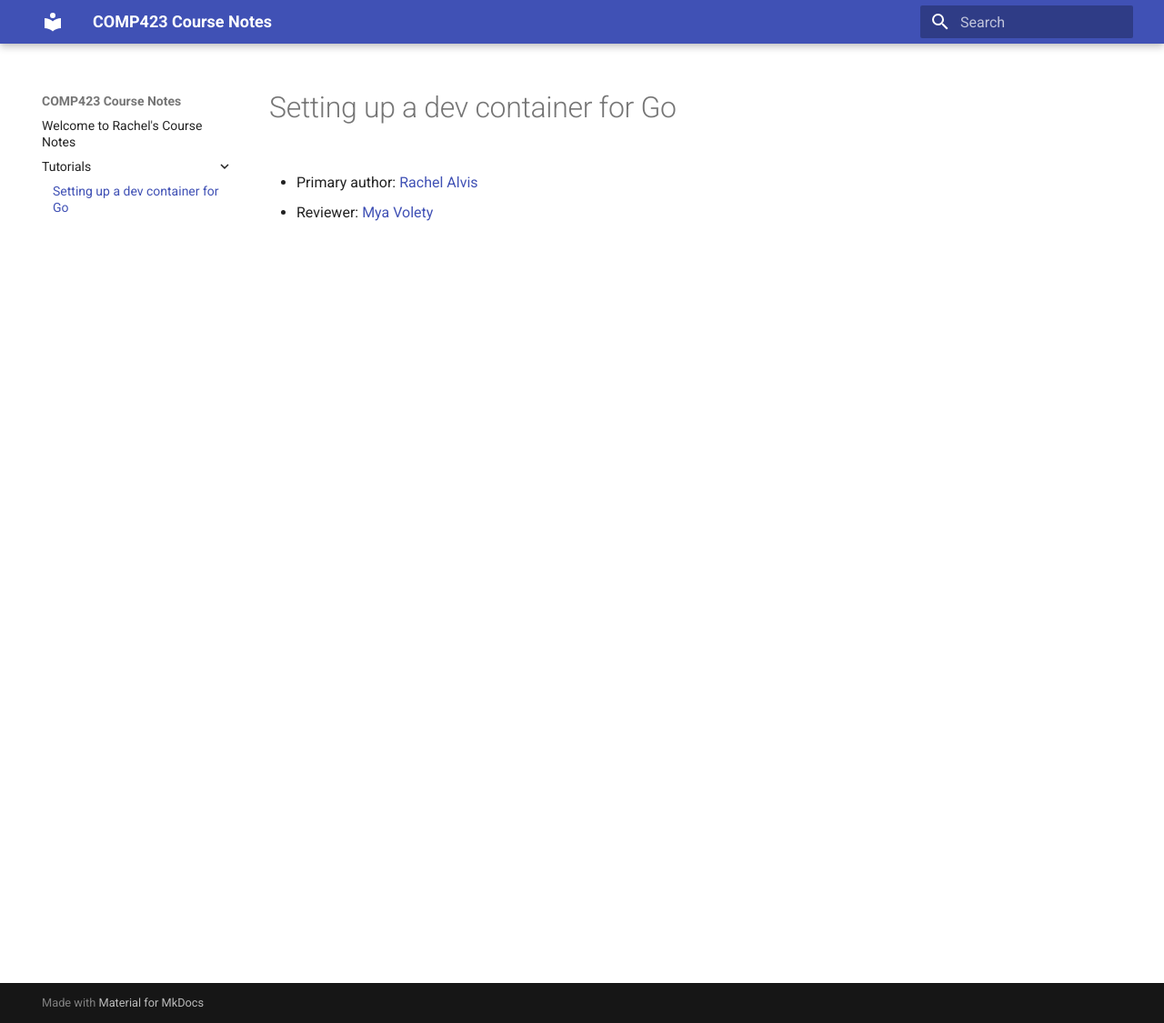
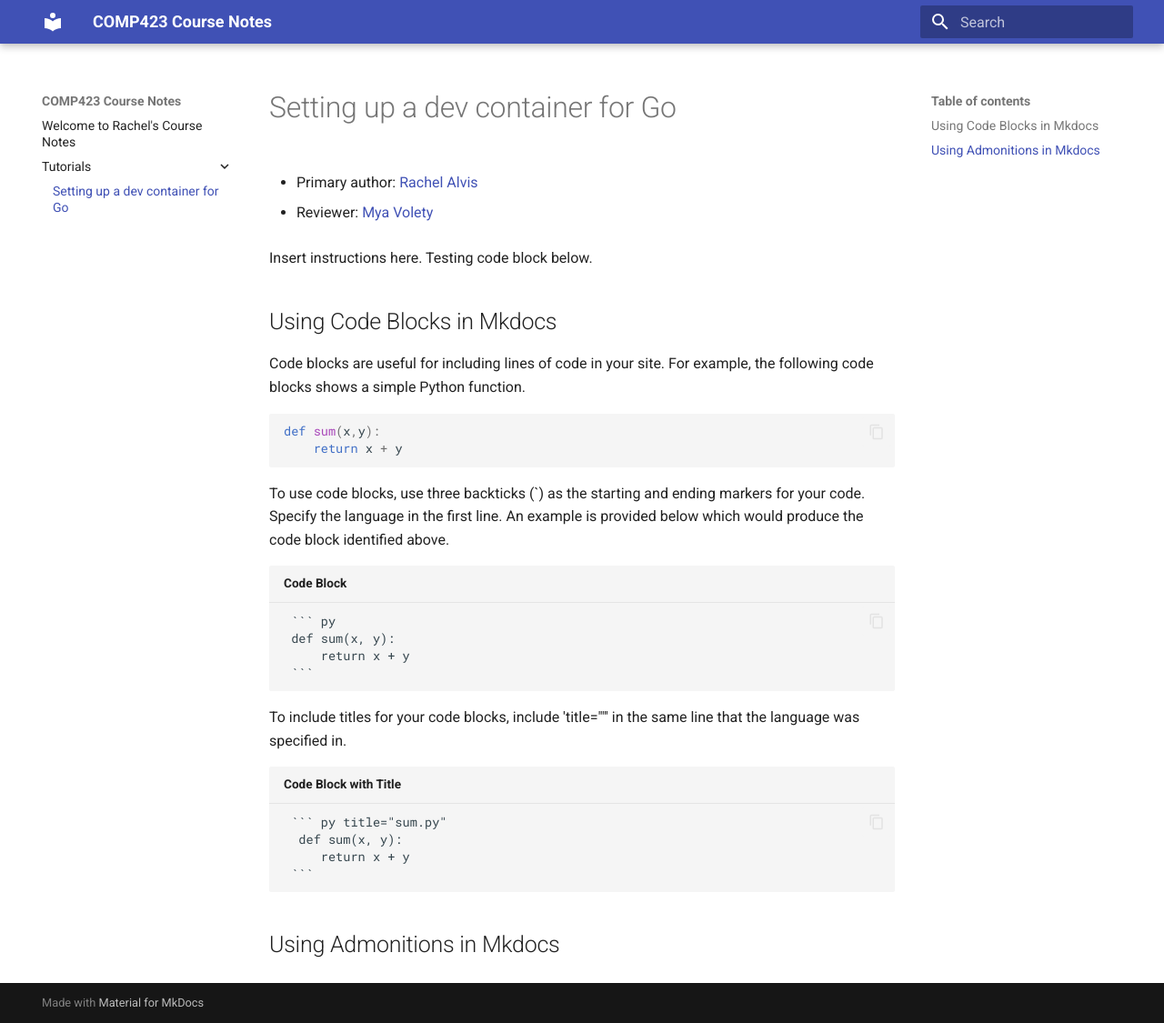
Before and after one commit to rcalvis/comp423-course-notes, an MkDocs documentation site: the page built from docs/tutorials/go-setup.md, in a window 1280 px wide and 1125 px high. Shown: the whole window at 91% size. Built offline with MkDocs 1.6.1 and Material for MkDocs 9.7.7, drawn with Linux system fonts in a browser that asks for light colours.

Commit message:
Added code blocks to mkdocs file as well as tutorial

````diff
--- a/docs/tutorials/go-setup.md
+++ b/docs/tutorials/go-setup.md
@@ -3,3 +3,34 @@
 * Primary author: [Rachel Alvis](https://github.com/rcalvis)
 
 * Reviewer: [Mya Volety](https://github.com/mvolety)
+
+Insert instructions here. Testing code block below.
+
+## Using Code Blocks in Mkdocs
+
+Code blocks are useful for including lines of code in your site. For example, the following code blocks shows a simple Python function.
+
+``` py
+def sum(x,y):
+    return x + y
+```
+
+To use code blocks, use three backticks (`) as the starting and ending markers for your code. Specify the language in the first line. An example is provided below which would produce the code block identified above.
+
+``` md title="Code Block"
+ ``` py
+ def sum(x, y):
+     return x + y
+ ```
+```
+
+To include titles for your code blocks, include 'title="<name>"' in the same line that the language was specified in.
+
+``` md title="Code Block with Title"
+ ``` py title="sum.py"
+  def sum(x, y):
+     return x + y
+ ```
+```
+
+## Using Admonitions in Mkdocs
--- a/mkdocs.yml
+++ b/mkdocs.yml
@@ -1,3 +1,14 @@
 site_name: COMP423 Course Notes
 theme:
   name: material
+  features:
+    - content.code.copy
+
+markdown_extensions:
+  - pymdownx.highlight:
+      anchor_linenums: true
+      line_spans: __span
+      pygments_lang_class: true
+  - pymdownx.inlinehilite
+  - pymdownx.snippets
+  - pymdownx.superfences
````
